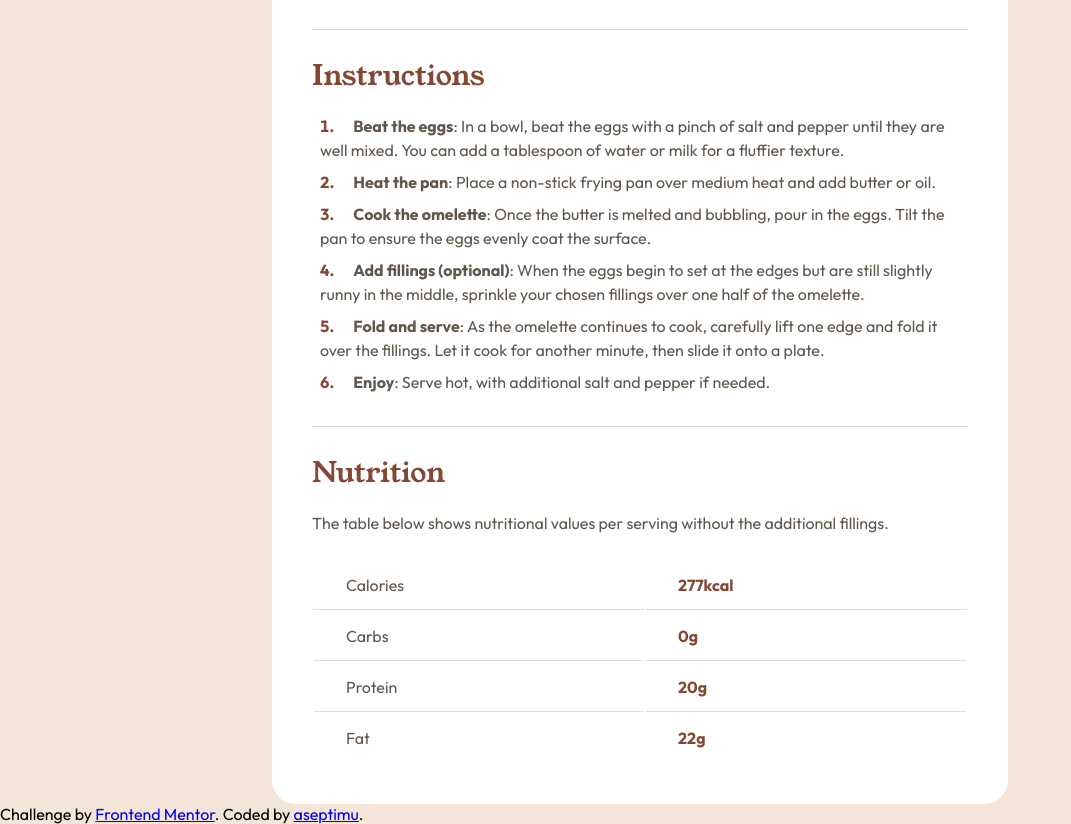
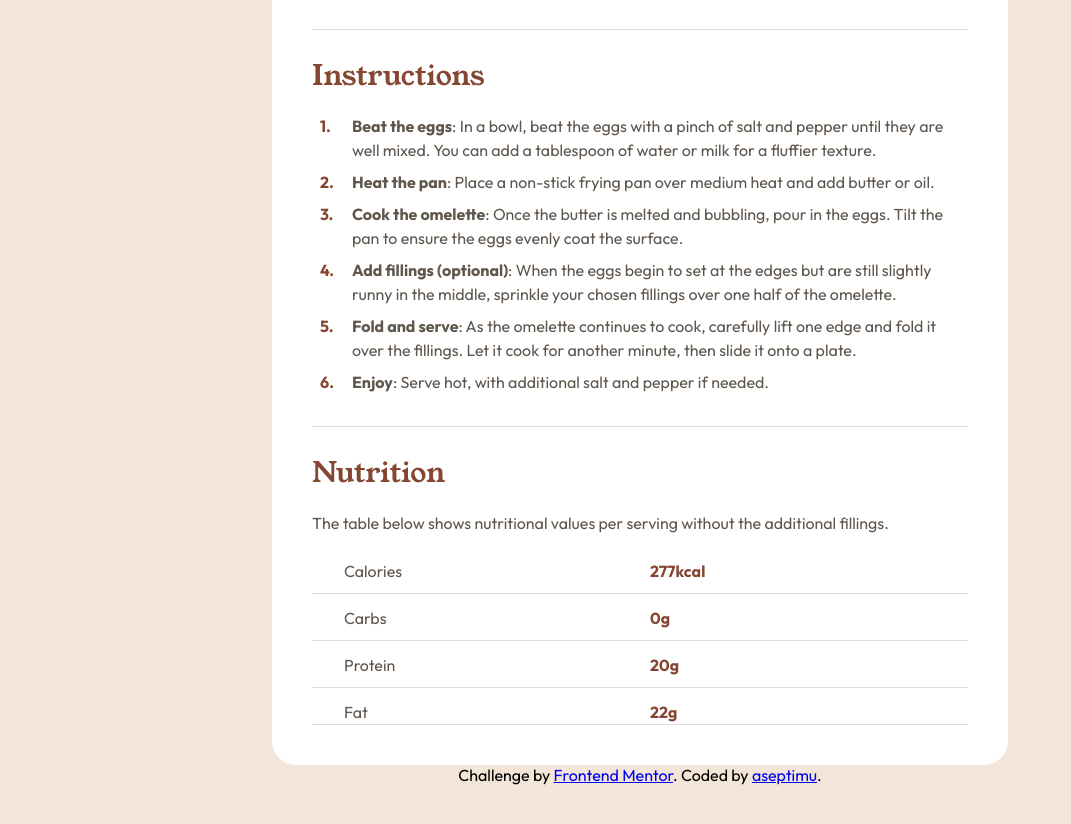
Before and after one commit to aseptimu/Recipe-page, a plain HTML site: page index.html in a window 1280 px wide. Shown: the part 947-1771 px from the top of the page, without its empty margins (0-1071 px from the left). After the commit the page ends 1732 px from the top, so only its background shows below. Drawn offline with Linux system fonts and the light colour scheme.

Commit message:
Desktop version done

```diff
--- a/index.html
+++ b/index.html
@@ -75,49 +75,37 @@
         <h2 class="instructions__header">Instructions</h2>
         <ol class="instructions__list">
           <li class="instructions__list-item">
-            <span class="bullet-margin"
-              ><b>Beat the eggs</b>: In a bowl, beat the eggs with a pinch of
+            <b>Beat the eggs</b>: In a bowl, beat the eggs with a pinch of
               salt and pepper until they are well mixed. You can add a
-              tablespoon of water or milk for a fluffier texture.</span
-            >
+              tablespoon of water or milk for a fluffier texture.
           </li>
 
           <li class="instructions__list-item">
-            <span class="bullet-margin"
-              ><b>Heat the pan</b>: Place a non-stick frying pan over medium
-              heat and add butter or oil.</span
-            >
+              <b>Heat the pan</b>: Place a non-stick frying pan over medium
+              heat and add butter or oil.
           </li>
 
           <li class="instructions__list-item">
-            <span class="bullet-margin"
-              ><b>Cook the omelette</b>: Once the butter is melted and bubbling,
+            <b>Cook the omelette</b>: Once the butter is melted and bubbling,
               pour in the eggs. Tilt the pan to ensure the eggs evenly coat the
-              surface.</span
-            >
+              surface.
           </li>
 
           <li class="instructions__list-item">
-            <span class="bullet-margin"
-              ><b>Add fillings (optional)</b>: When the eggs begin to set at the
+           <b>Add fillings (optional)</b>: When the eggs begin to set at the
               edges but are still slightly runny in the middle, sprinkle your
-              chosen fillings over one half of the omelette.</span
-            >
+              chosen fillings over one half of the omelette.
           </li>
 
           <li class="instructions__list-item">
-            <span class="bullet-margin"
-              ><b>Fold and serve</b>: As the omelette continues to cook,
+            <b>Fold and serve</b>: As the omelette continues to cook,
               carefully lift one edge and fold it over the fillings. Let it cook
-              for another minute, then slide it onto a plate.</span
-            >
+              for another minute, then slide it onto a plate.
           </li>
 
           <li class="instructions__list-item">
-            <span class="bullet-margin"
-              ><b>Enjoy</b>: Serve hot, with additional salt and pepper if
-              needed.</span
-            >
+            <b>Enjoy</b>: Serve hot, with additional salt and pepper if
+              needed.
           </li>
         </ol>
       </article>
@@ -152,10 +140,10 @@
     </div>
 
     <div class="attribution">
-      Challenge by
+      <p>Challenge by
       <a href="https://www.frontendmentor.io?ref=challenge" target="_blank"
         >Frontend Mentor</a
-      >. Coded by <a href="#">aseptimu</a>.
+      >. Coded by <a href="https://github.com/aseptimu" target="_blank">aseptimu</a>.</p>
     </div>
   </body>
 </html>
--- a/styles/styles.css
+++ b/styles/styles.css
@@ -128,22 +128,28 @@
 }
 
 .instructions__list {
-    list-style-position: inside;
+    list-style: none;
+    counter-reset: count;
+    position: relative;
 }
 
 .instructions__list-item {
     margin-bottom: 8px;
-    margin-left: 8px;
     font-size: 16px;
     line-height: 150%;
     color: var(--wenge-brown);
+    margin-left: 40px;
 }
 
-.instructions__list-item::marker {
+.instructions__list-item::before {
+    counter-increment: count;
+    content: counter(count) '. ';
+    color: var(--brandy-red);
     font-weight: 700;
     font-size: 16px;
     line-height: 150%;
-    color: var(--brandy-red);
+    position: absolute;
+    left: 8px;
 }
 
 .bullet-margin {
@@ -169,37 +175,45 @@
 
 .nutrition__table {
     width: 100%;
+    border-collapse: collapse;
+    table-layout: fixed;
+}
+
+.nutrition__table-row {
+    border-bottom: 1px solid var(--white-coffee);
 }
 
 .nutrition__table-data {
     font-size: 16px;
     line-height: 150%;
     color: var(--wenge-brown);
-    padding-left: 32px;
+    padding-bottom: 10px;
     padding-top: 12px;
-    padding-bottom: 12px;
-    border-bottom: 1px solid var(--white-coffee);;
 }
 
-.nutrition__table-row:last-child .nutrition__table-data {
-    border-bottom: none;
+.nutrition__table-row:first-child .nutrition__table-data{
+    padding-top: 0;
 }
 
-.nutrition__table-row:first-child {
-    margin-top: 0;
+.nutrition__table-row:last-child .nutrition__table-data{
+    padding-bottom: 0;
 }
 
-.nutrition__table-row {
-    margin: 12px 0;
-}
-
-.nutrition__table-row:last-child {
-    margin-bottom: 0;
+.nutrition__table-row .nutrition__table-data:first-child {
+    padding-left: 32px;
 }
 
 .nutrition_amount {
+    font-family: "Outfit", sans-serif;;
     font-weight: 700;
     font-size: 16px;
     line-height: 150%;
     color: var(--brandy-red);
+    padding-left: 10px;
 }
+
+.attribution {
+    display: flex;
+    justify-content: center;
+    align-items: center;
+}
```
Also changed, not shown: assets/images/card.png (added), 1 other file.
